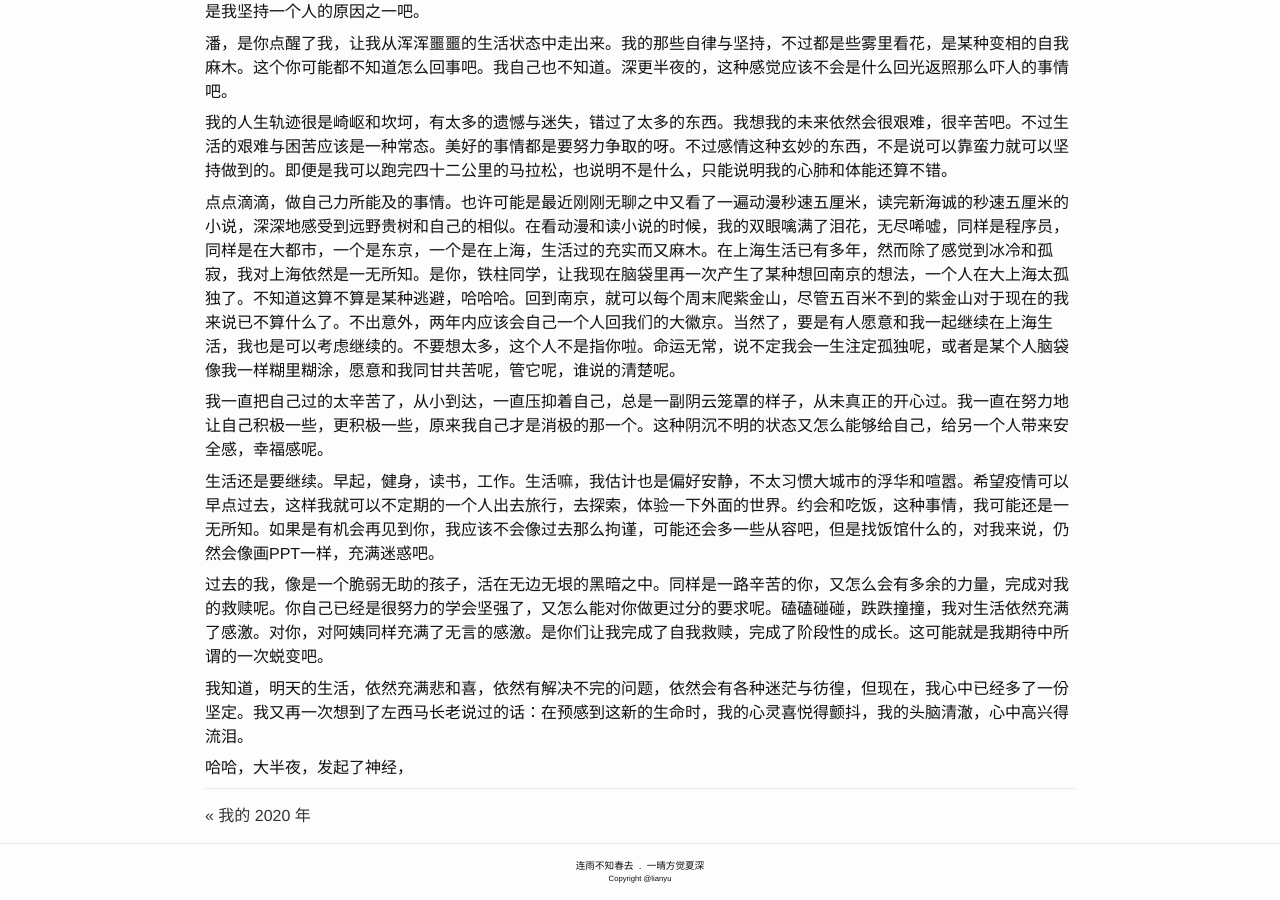
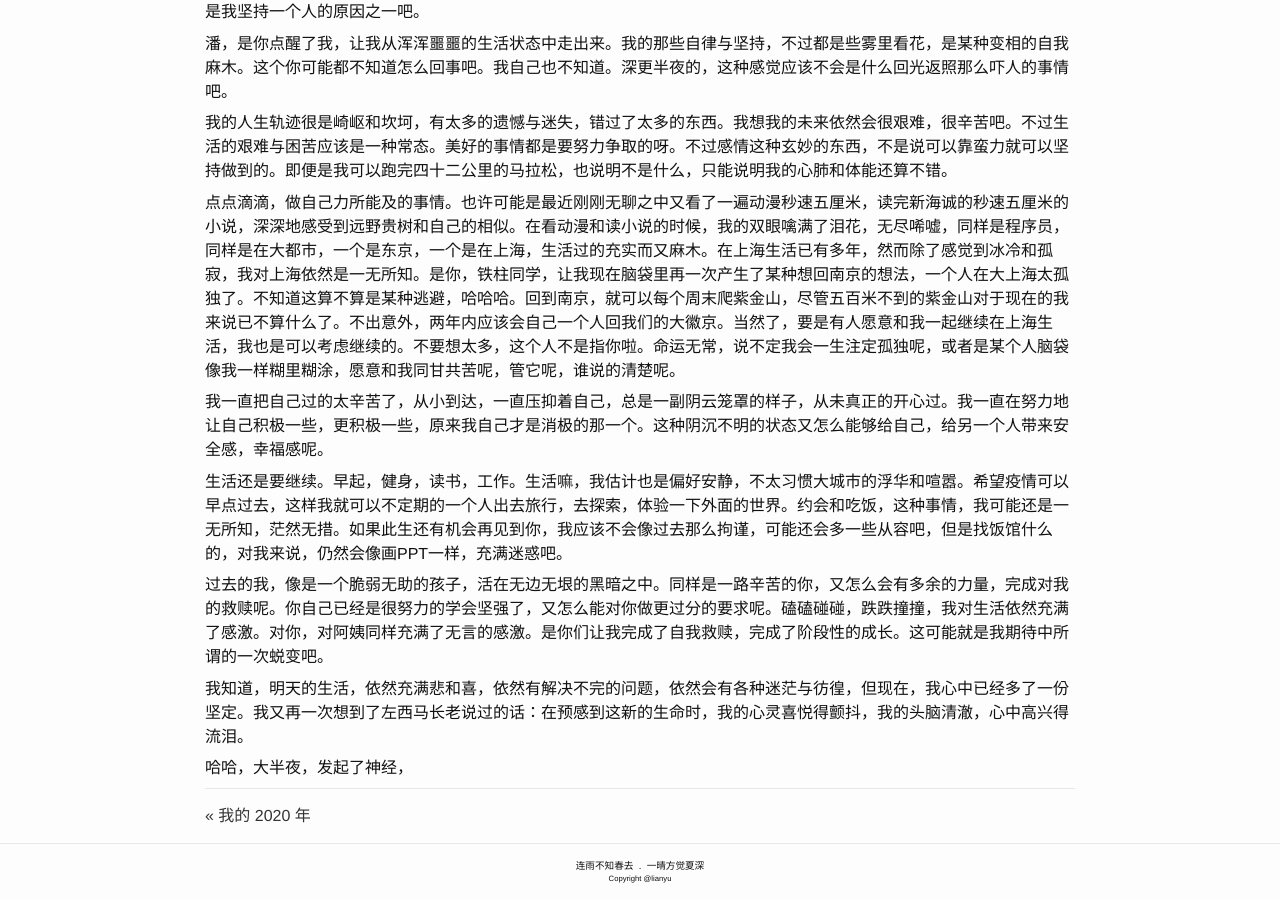
Before and after one commit to lianyu1115/lianyu, a Jekyll site: the page built from _journals/2021-01-06-未完成的初恋.md, in a window 1280 px wide and 900 px high, scrolled down 879 px. Built offline with Jekyll 4.4.1, drawn with Linux system fonts in a browser that asks for light colours.

Commit message:
Update 2021-01-06-未完成的初恋.md

```diff
--- a/_journals/2021-01-06-未完成的初恋.md
+++ b/_journals/2021-01-06-未完成的初恋.md
@@ -46,7 +46,7 @@
 
 我一直把自己过的太辛苦了，从小到达，一直压抑着自己，总是一副阴云笼罩的样子，从未真正的开心过。我一直在努力地让自己积极一些，更积极一些，原来我自己才是消极的那一个。这种阴沉不明的状态又怎么能够给自己，给另一个人带来安全感，幸福感呢。
 
-生活还是要继续。早起，健身，读书，工作。生活嘛，我估计也是偏好安静，不太习惯大城市的浮华和喧嚣。希望疫情可以早点过去，这样我就可以不定期的一个人出去旅行，去探索，体验一下外面的世界。约会和吃饭，这种事情，我可能还是一无所知。如果是有机会再见到你，我应该不会像过去那么拘谨，可能还会多一些从容吧，但是找饭馆什么的，对我来说，仍然会像画PPT一样，充满迷惑吧。
+生活还是要继续。早起，健身，读书，工作。生活嘛，我估计也是偏好安静，不太习惯大城市的浮华和喧嚣。希望疫情可以早点过去，这样我就可以不定期的一个人出去旅行，去探索，体验一下外面的世界。约会和吃饭，这种事情，我可能还是一无所知，茫然无措。如果此生还有机会再见到你，我应该不会像过去那么拘谨，可能还会多一些从容吧，但是找饭馆什么的，对我来说，仍然会像画PPT一样，充满迷惑吧。
 
 过去的我，像是一个脆弱无助的孩子，活在无边无垠的黑暗之中。同样是一路辛苦的你，又怎么会有多余的力量，完成对我的救赎呢。你自己已经是很努力的学会坚强了，又怎么能对你做更过分的要求呢。磕磕碰碰，跌跌撞撞，我对生活依然充满了感激。对你，对阿姨同样充满了无言的感激。是你们让我完成了自我救赎，完成了阶段性的成长。这可能就是我期待中所谓的一次蜕变吧。
 
```
